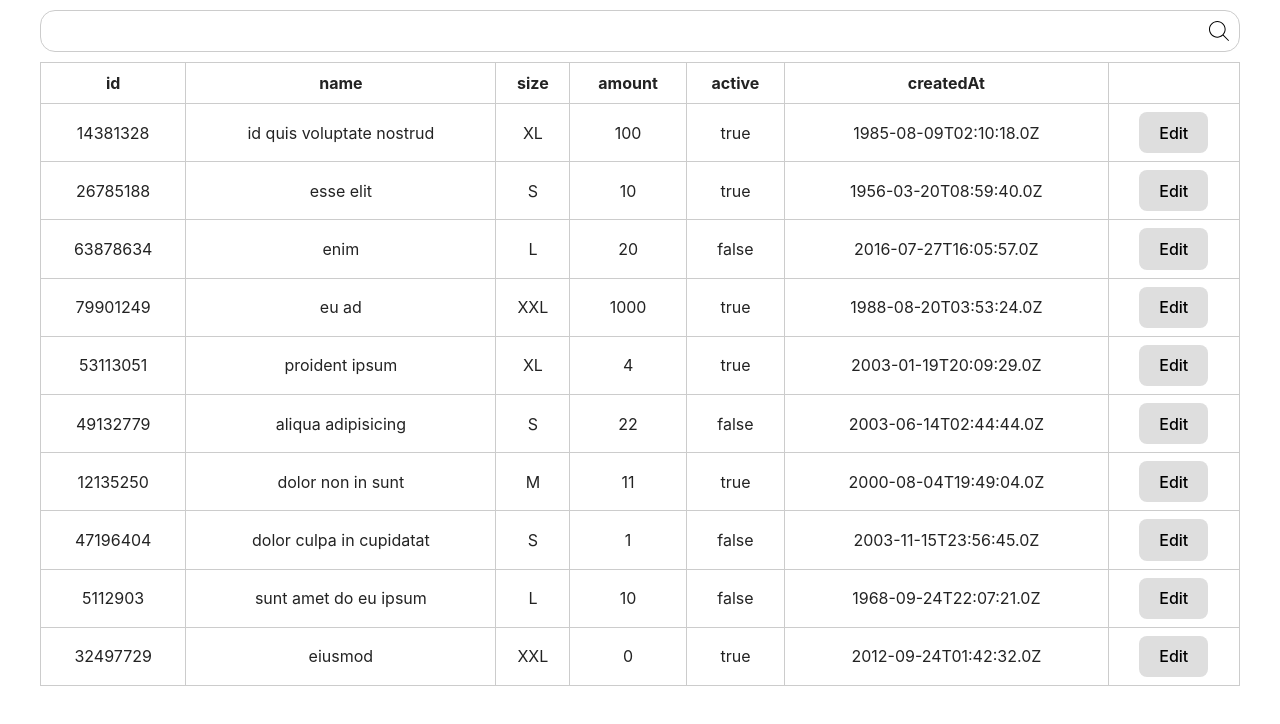
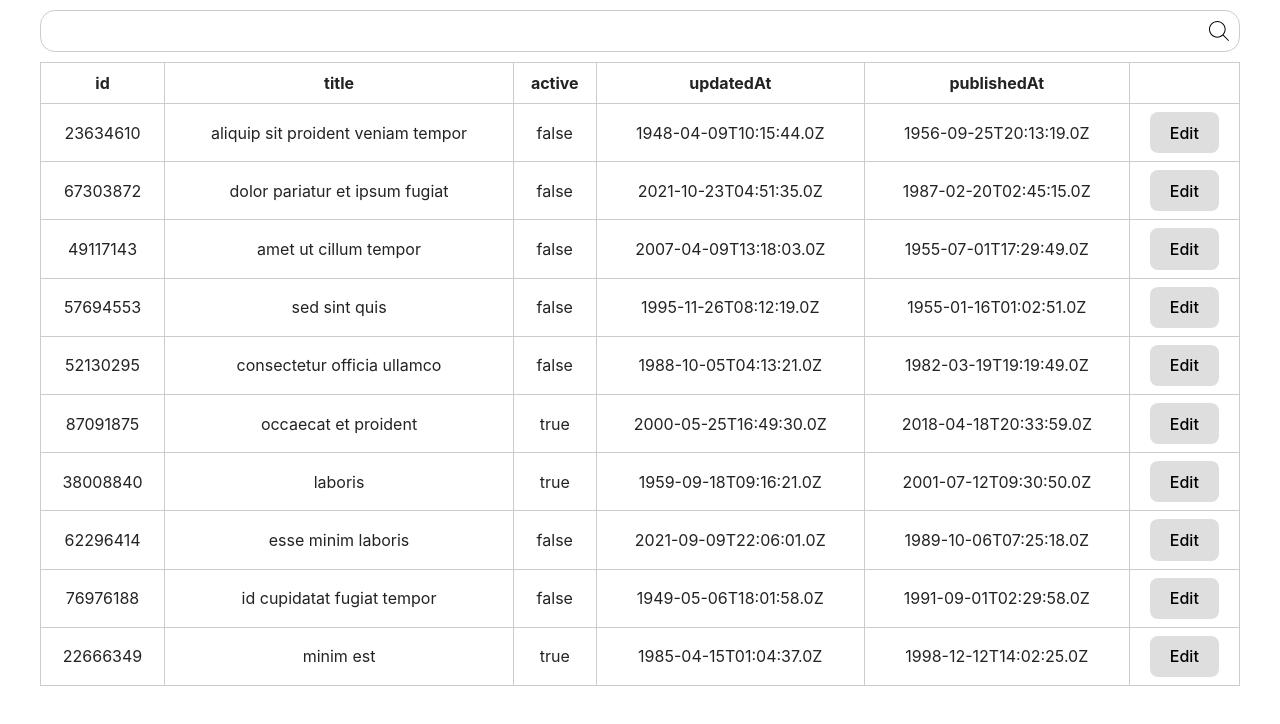
Before and after one commit to sad1k/testTable, a React (Vite) app: page /pages in a window 1280 px wide. Shown: the top 724 px of the page. Built offline with nearby package versions, Linux system fonts and the light colour scheme.

Commit message:
feat: add typescript and routing

```diff
--- a/package.json
+++ b/package.json
@@ -11,7 +11,8 @@
   },
   "dependencies": {
     "react": "^18.3.1",
-    "react-dom": "^18.3.1"
+    "react-dom": "^18.3.1",
+    "react-router-dom": "^6.26.2"
   },
   "devDependencies": {
     "@eslint/js": "^9.9.0",
--- a/src/App.tsx
+++ b/src/App.tsx
@@ -1,12 +1,42 @@
-import { Products } from "./pages/Products/Products";
+import { Page } from "./pages/Page/Page";
 import "./index.css";
 import { PageWrapper } from "./widget/PageWrapper";
-import rawData from './data/products.json'
+import rawDataProducts from "./data/products.json";
+import rawPricePlans from "./data/pricePlans.json";
+import rawPages from "./data/pages.json";
+import { createBrowserRouter, RouterProvider } from "react-router-dom";
+
+const router = createBrowserRouter([
+  {
+    path: "/",
+    element: (
+      <PageWrapper Page={Page} filterField="name" rawData={rawDataProducts} />
+    ),
+  },
+  {
+    path: "/products",
+    element: (
+      <PageWrapper Page={Page} filterField="name" rawData={rawDataProducts} />
+    ),
+  },
+  {
+    path: "/price-plans",
+    element: (
+      <PageWrapper Page={Page} filterField="description" rawData={rawPricePlans} />
+    ),
+  },
+  {
+    path: "/pages",
+    element: (
+      <PageWrapper Page={Page} filterField="title" rawData={rawPages} />
+    ),
+  },
+]);
 
 function App() {
   return (
     <div className="container">
-      <PageWrapper Page={Products} filterField="name" rawData={rawData} />
+      <RouterProvider router={router} />
     </div>
   );
 }
--- a/src/components/SearchBar/InputUI.tsx
+++ b/src/components/SearchBar/InputUI.tsx
@@ -1,12 +1,31 @@
 import { InputHTMLAttributes } from "react";
-import styles from './SearchBar.module.css'
-import searchIcon from '../../assets/search.svg'
+import styles from "./Input.module.css";
 
-export const InputUI = ({...props}: InputHTMLAttributes<HTMLInputElement>) => {
+interface InputUIProps extends InputHTMLAttributes<HTMLInputElement> {
+  leftIcon?: string;
+  rightIcon?: string;
+  altIcon?: string;
+}
+
+export const InputUI = ({
+  leftIcon,
+  rightIcon,
+  altIcon,
+  ...props
+}: InputUIProps) => {
   return (
     <div className={styles.inputWrapper}>
-    <input className={styles.inputStyle} {...props} />
-    <img src={searchIcon} alt="search" width={'20px'} height={'20px'} />
+      {leftIcon ? (
+        <img src={leftIcon} alt={altIcon} width={"20px"} height={"20px"} />
+      ) : (
+        ""
+      )}
+      <input className={styles.inputStyle} {...props} />
+      {rightIcon ? (
+        <img src={rightIcon} alt={altIcon} width={"20px"} height={"20px"} />
+      ) : (
+        ""
+      )}
     </div>
   );
 };
--- a/src/components/Table/TableUI.tsx
+++ b/src/components/Table/TableUI.tsx
@@ -26,7 +26,9 @@ export const TableUI = <T extends FlattenedWithId<object> ,>({
   return (
     <table {...props}>
       <thead>
+        <tr>
         {header ? header : keys?.map((key: string) => <th key={key}>{key}</th>)}
+        </tr>
       </thead>
       <tbody>
         {data.map((row) => {
--- /dev/null
+++ b/src/data/pages.json
@@ -0,0 +1,72 @@
+[
+  {
+    "id": 23634610,
+    "title": "aliquip sit proident veniam tempor",
+    "active": false,
+    "updatedAt": "1948-04-09T10:15:44.0Z",
+    "publishedAt": "1956-09-25T20:13:19.0Z"
+  },
+  {
+    "id": 67303872,
+    "title": "dolor pariatur et ipsum fugiat",
+    "active": false,
+    "updatedAt": "2021-10-23T04:51:35.0Z",
+    "publishedAt": "1987-02-20T02:45:15.0Z"
+  },
+  {
+    "id": 49117143,
+    "title": "amet ut cillum tempor",
+    "active": false,
+    "updatedAt": "2007-04-09T13:18:03.0Z",
+    "publishedAt": "1955-07-01T17:29:49.0Z"
+  },
+  {
+    "id": 57694553,
+    "title": "sed sint quis",
+    "active": false,
+    "updatedAt": "1995-11-26T08:12:19.0Z",
+    "publishedAt": "1955-01-16T01:02:51.0Z"
+  },
+  {
+    "id": 52130295,
+    "title": "consectetur officia ullamco",
+    "active": false,
+    "updatedAt": "1988-10-05T04:13:21.0Z",
+    "publishedAt": "1982-03-19T19:19:49.0Z"
+  },
+  {
+    "id": 87091875,
+    "title": "occaecat et proident",
+    "active": true,
+    "updatedAt": "2000-05-25T16:49:30.0Z",
+    "publishedAt": "2018-04-18T20:33:59.0Z"
+  },
+  {
+    "id": 38008840,
+    "title": "laboris",
+    "active": true,
+    "updatedAt": "1959-09-18T09:16:21.0Z",
+    "publishedAt": "2001-07-12T09:30:50.0Z"
+  },
+  {
+    "id": 62296414,
+    "title": "esse minim laboris",
+    "active": false,
+    "updatedAt": "2021-09-09T22:06:01.0Z",
+    "publishedAt": "1989-10-06T07:25:18.0Z"
+  },
+  {
+    "id": 76976188,
+    "title": "id cupidatat fugiat tempor",
+    "active": false,
+    "updatedAt": "1949-05-06T18:01:58.0Z",
+    "publishedAt": "1991-09-01T02:29:58.0Z"
+  },
+  {
+    "id": 22666349,
+    "title": "minim est",
+    "active": true,
+    "updatedAt": "1985-04-15T01:04:37.0Z",
+    "publishedAt": "1998-12-12T14:02:25.0Z"
+  }
+]
--- /dev/null
+++ b/src/data/pricePlans.json
@@ -0,0 +1,72 @@
+[
+  {
+    "id": 13334466,
+    "description": "aute fugiat commodo id",
+    "active": false,
+    "createdAt": "1949-06-21T14:03:32.0Z",
+    "removedAt": "1960-09-22T13:43:32.0Z"
+  },
+  {
+    "id": 38738895,
+    "description": "esse dolore cillum anim",
+    "active": false,
+    "createdAt": "2014-09-09T02:06:07.0Z",
+    "removedAt": "2006-06-14T18:43:22.0Z"
+  },
+  {
+    "id": 69423742,
+    "description": "ullamco quis aliquip laborum",
+    "active": false,
+    "createdAt": "1982-10-18T01:51:07.0Z",
+    "removedAt": "1978-03-15T11:19:21.0Z"
+  },
+  {
+    "id": 78413703,
+    "description": "nulla elit anim mollit occaecat",
+    "active": false,
+    "createdAt": "1959-07-30T18:57:54.0Z",
+    "removedAt": "1980-01-31T01:46:32.0Z"
+  },
+  {
+    "id": 51092826,
+    "description": "pariatur elit voluptate",
+    "active": false,
+    "createdAt": "1976-09-08T02:38:21.0Z",
+    "removedAt": "1995-06-28T23:17:24.0Z"
+  },
+  {
+    "id": 92933022,
+    "description": "ad cillum proident",
+    "active": true,
+    "createdAt": "1975-02-06T15:44:29.0Z",
+    "removedAt": "1970-05-24T23:08:27.0Z"
+  },
+  {
+    "id": 54507439,
+    "description": "nisi eiusmod",
+    "active": true,
+    "createdAt": "1960-07-01T06:17:05.0Z",
+    "removedAt": "1993-01-08T23:40:57.0Z"
+  },
+  {
+    "id": 39230580,
+    "description": "do in elit sit dolor",
+    "active": true,
+    "createdAt": "1984-10-02T14:32:01.0Z",
+    "removedAt": "1985-09-30T09:48:12.0Z"
+  },
+  {
+    "id": 99000859,
+    "description": "reprehenderit exercitation Duis non",
+    "active": false,
+    "createdAt": "1977-07-05T09:58:14.0Z",
+    "removedAt": "1991-07-12T09:30:12.0Z"
+  },
+  {
+    "id": 74826040,
+    "description": "dolor ullamco fugiat incididunt in",
+    "active": false,
+    "createdAt": "2004-12-10T22:13:28.0Z",
+    "removedAt": "2021-09-09T11:21:13.0Z"
+  }
+]
--- a/src/pages/Products/Products.tsx
+++ b/src/pages/Page/Page.tsx
@@ -4,7 +4,7 @@ import styles from "./Products.module.css";
 import { PageProps } from "../../widget/PageWrapper";
 import { FlattenedWithId } from "../../types/types";
 
-export const Products = <T extends FlattenedWithId<object>,>({
+export const Page = <T extends FlattenedWithId<object>,>({
   setActive,
   data,
   setEditData,
--- a/src/types/types.ts
+++ b/src/types/types.ts
@@ -1,8 +1,7 @@
 
 export type Flattened<T> = {
   [K in keyof T]: T[K] extends object
-    // eslint-disable-next-line @typescript-eslint/no-explicit-any
-    ? T[K] extends Array<any>
+    ? T[K] extends Array<unknown>
       ? T[K]
       : Flattened<T[K]>
     : T[K];
--- /dev/null
+++ b/src/utils/mapArray.ts
@@ -0,0 +1,9 @@
+export const mapArray = <T extends {id: number}>(array: T[], editData: T, formData: FormData) => {
+  const result = array.map((val) => {
+    if (editData.id === val.id) {
+      return { ...val, ...Object.fromEntries(formData.entries()) };
+    }
+    return val;
+  });
+  return result
+}
--- a/src/widget/PageWrapper.tsx
+++ b/src/widget/PageWrapper.tsx
@@ -2,7 +2,6 @@ import {
   ReactNode,
   SyntheticEvent,
   useEffect,
-  useMemo,
   useRef,
   useState,
 } from "react";
@@ -11,10 +10,12 @@ import { ModalUI } from "../components/Modal/ModalUI";
 import { EditFormUI } from "../components/EditForm/EditForm";
 import { flattenObject } from "../utils/getPlainObject";
 import { FlattenedWithId } from "../types/types";
+import { mapArray } from "../utils/mapArray";
+import search from '../assets/search.svg'
 
 interface PageWrapper<T> {
   Page: (props: PageProps<FlattenedWithId<T>>) => ReactNode;
-  filterField: string;
+  filterField: keyof T;
   rawData: T[];
 }
 
@@ -32,13 +33,12 @@ export const PageWrapper = <T extends object>({
   filterField,
   rawData,
 }: PageWrapper<T>) => {
-  const data: FlattenedWithId<T>[] = useMemo(
-    () =>
-      rawData.map((product) => {
+  const [data, setData] = useState<FlattenedWithId<T>[]>(() => {
+    return rawData.map((product) => {
       return flattenObject(product) as FlattenedWithId<T>;
-      }),
-    []
-  );
+    })
+  });
+
 
   const [editData, setEditData] = useState<FlattenedWithId<T>>(
     {} as FlattenedWithId<T>
@@ -49,11 +49,9 @@ export const PageWrapper = <T extends object>({
   const [value, setValue] = useState("");
 
   useEffect(() => {
-    console.log();
     setFilterData(() => {
       return data.filter((val) => {
         const field = val[filterField as keyof T];
-        console.log(field);
         if (typeof field === "string") {
           return field.includes(value);
         }
@@ -78,25 +76,22 @@ export const PageWrapper = <T extends object>({
       e.preventDefault();
       const form = e.target as HTMLFormElement;
       const formData = new FormData(form);
-      const newData = filteredData.map((val) => {
-        if (editData.id === val.id) {
-          return { ...val, ...Object.fromEntries(formData.entries()) };
-        }
-        return val;
-      });
-      setFilterData(newData);
+      const newData = mapArray(data, editData, formData);
+      setData(newData);
+      setFilterData((filter) => mapArray(filter, editData, formData));
       form.reset();
     }
   };
 
   return (
     <div>
-      <InputUI value={value} onChange={(e) => setValue(e.target.value)} />
+      <InputUI altIcon="search" rightIcon={search} value={value} onChange={(e) => setValue(e.target.value)} />
       <Page
         data={filteredData}
         setEditData={handleEdit}
         setActive={setActive}
       />
+      {active ? (
         <ModalUI
           onClose={() => {
             formRef.current?.reset();
@@ -106,6 +101,9 @@ export const PageWrapper = <T extends object>({
         >
           <EditFormUI ref={formRef} onSubmit={handleSubmit} data={editData} />
         </ModalUI>
+      ) : (
+        ""
+      )}
     </div>
   );
 };
```
Also changed, not shown: src/components/SearchBar/Input.module.css (renamed from src/components/SearchBar/SearchBar.module.css), src/pages/Page/Products.module.css (renamed from src/pages/Products/Products.module.css), 1 other file (tests, documents, lock files or other folders). Lines whose indentation alone changed are shown as unchanged.
